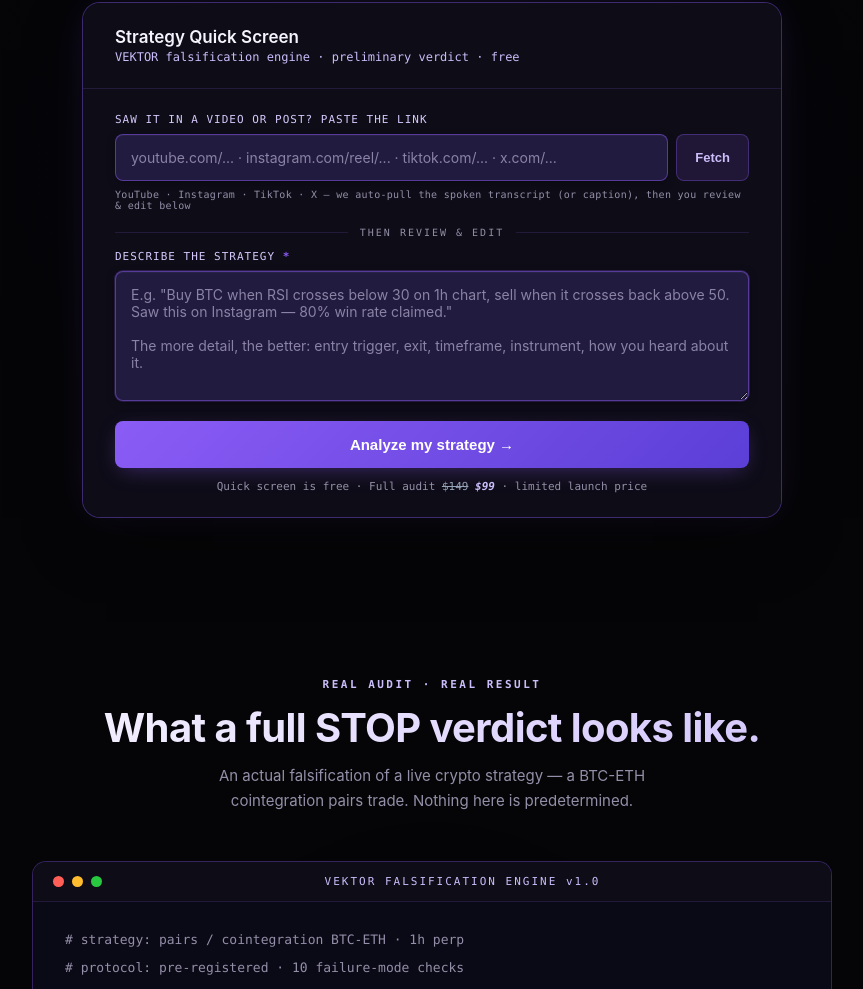
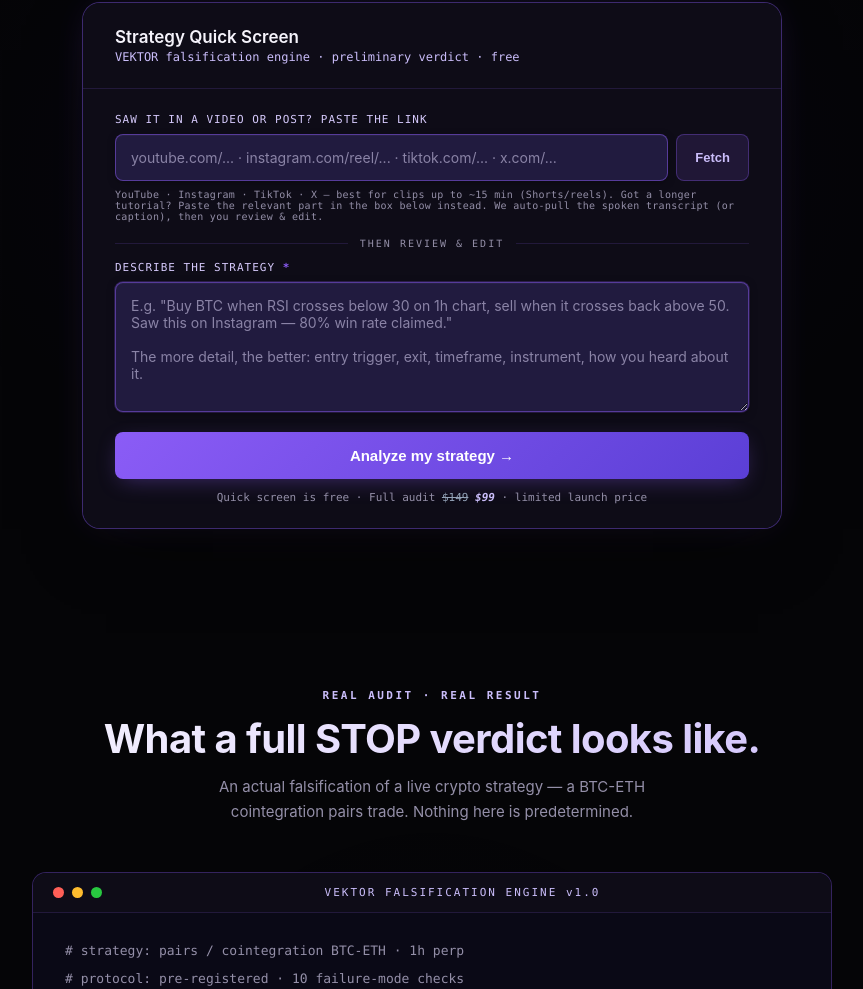
Before and after one commit to Lauxlyly/vektor-site, a website: page index.html in a window 1280 px wide. Shown: the part 2065-3054 px from the top of the page, without its empty margins (208-1071 px from the left). Drawn offline with Linux system fonts and the light colour scheme; animation ran at ten frames a second.

Commit message:
Tell customers upfront: link import works best under ~15 min
Following the transcript-truncation fix (5dec69e), make the actual limit
visible on the page instead of only discovering it via a cut-off result.
Tutorial videos can run well past an hour; the link-import feature is really
aimed at Shorts/reels-length clips. The URL-field hint now says so and
points to the manual paste box as the alternative for longer tutorials.

Co-Authored-By: Claude Sonnet 5 <noreply@anthropic.com>

```diff
--- a/index.html
+++ b/index.html
@@ -435,7 +435,7 @@ footer a{color:var(--ink-muted);}
             <input id="urlInput" type="url" placeholder="youtube.com/... · instagram.com/reel/... · tiktok.com/... · x.com/...">
             <button class="fetch-btn" id="fetchBtn" onclick="fetchFromUrl()">Fetch</button>
           </div>
-          <div class="url-hint">YouTube · Instagram · TikTok · X — we auto-pull the spoken transcript (or caption), then you review &amp; edit below</div>
+          <div class="url-hint">YouTube · Instagram · TikTok · X — best for clips up to ~15 min (Shorts/reels). Got a longer tutorial? Paste the relevant part in the box below instead. We auto-pull the spoken transcript (or caption), then you review &amp; edit.</div>
           <div class="url-status" id="urlStatus"></div>
           <div id="urlProg" style="display:none;margin-top:9px;height:5px;background:rgba(139,92,246,.14);border-radius:100px;overflow:hidden;"><div id="urlBar" style="height:100%;width:0;background:linear-gradient(90deg,#8b5cf6,#4f8cff);transition:width .4s ease;box-shadow:0 0 10px rgba(139,92,246,.5);"></div></div>
         </div>
```
